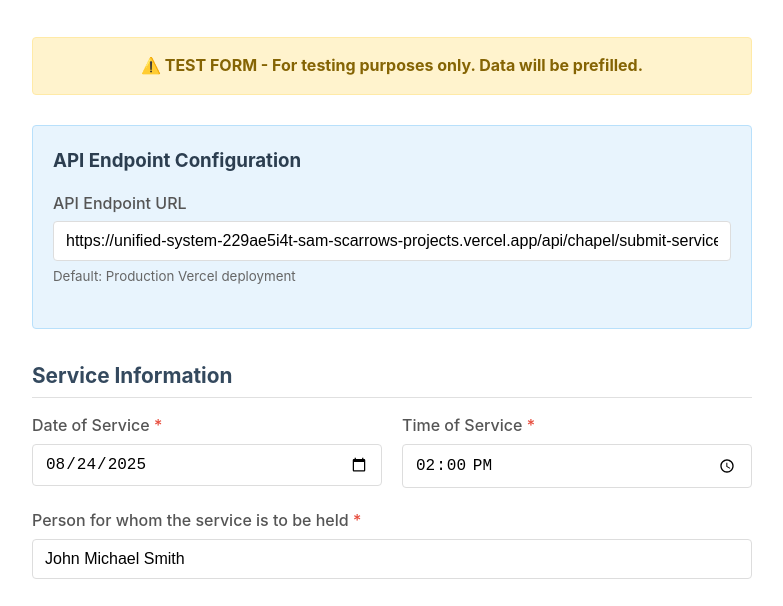
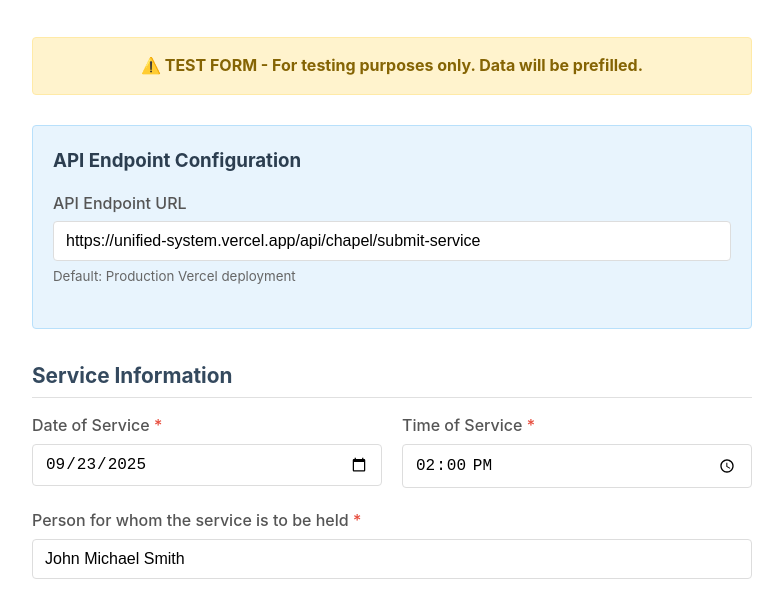
Before and after one commit to bvaadmin/unified-system, a website: page forms/chapel-memorial-test.html in a window 1280 px wide. Shown: the part 174-780 px from the top of the page, without its empty margins (248-1031 px from the left). Drawn offline with Linux system fonts and the light colour scheme.

Commit message:
fix: Update chapel forms with correct production Vercel URL

```diff
--- a/forms/chapel-memorial-test.html
+++ b/forms/chapel-memorial-test.html
@@ -253,7 +253,7 @@
             <h3>API Endpoint Configuration</h3>
             <div class="form-group">
                 <label for="apiEndpoint">API Endpoint URL</label>
-                <input type="url" id="apiEndpoint" value="https://unified-system-229ae5i4t-sam-scarrows-projects.vercel.app/api/chapel/submit-service">
+                <input type="url" id="apiEndpoint" value="https://unified-system.vercel.app/api/chapel/submit-service">
                 <small style="display: block; margin-top: 5px; color: #666;">
                     Default: Production Vercel deployment
                 </small>
@@ -522,7 +522,7 @@ Bob Smith - Violin</textarea>
         // Set date fields to reasonable defaults
         const today = new Date();
         const futureDate = new Date(today);
-        futureDate.setDate(today.getDate() + 30);
+        futureDate.setDate(today.getDate() + 60); // Changed from 30 to 60 days to avoid availability issues
 
         document.getElementById('serviceDate').value = futureDate.toISOString().split('T')[0];
 
```
